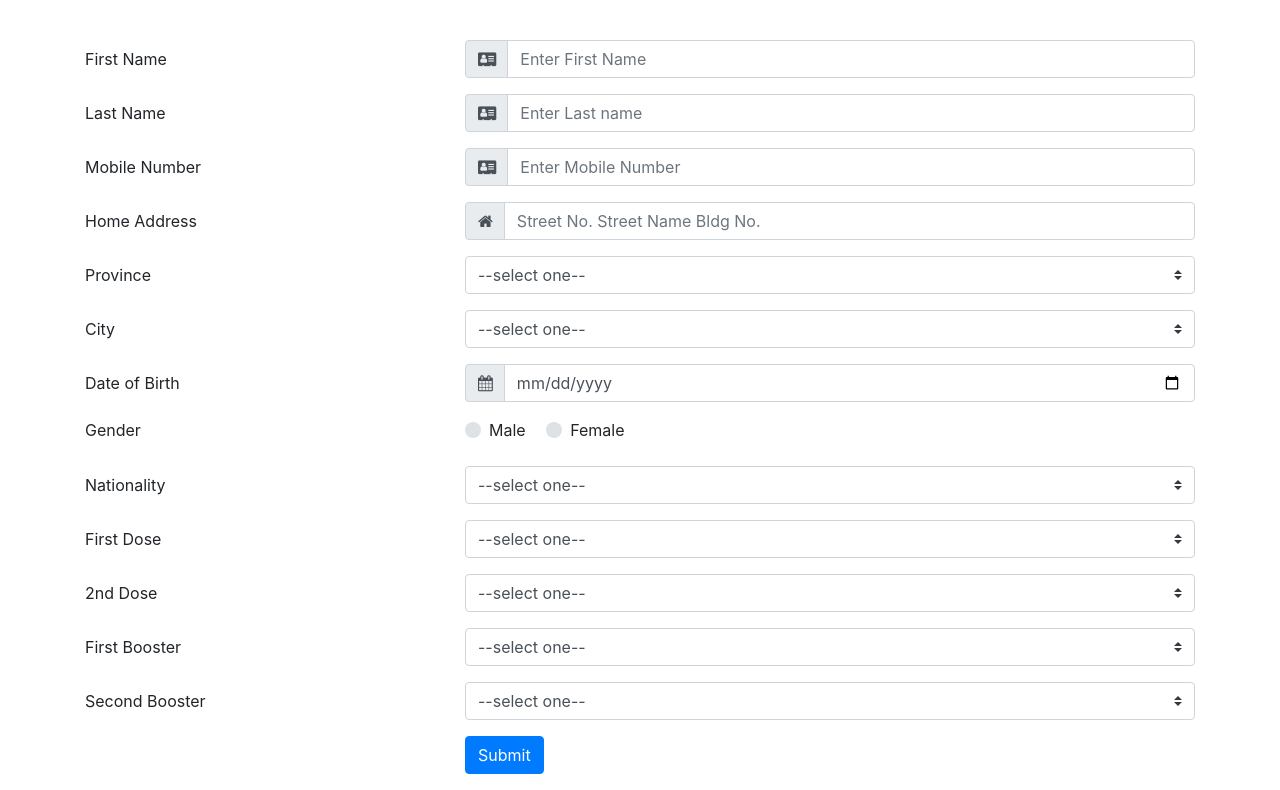
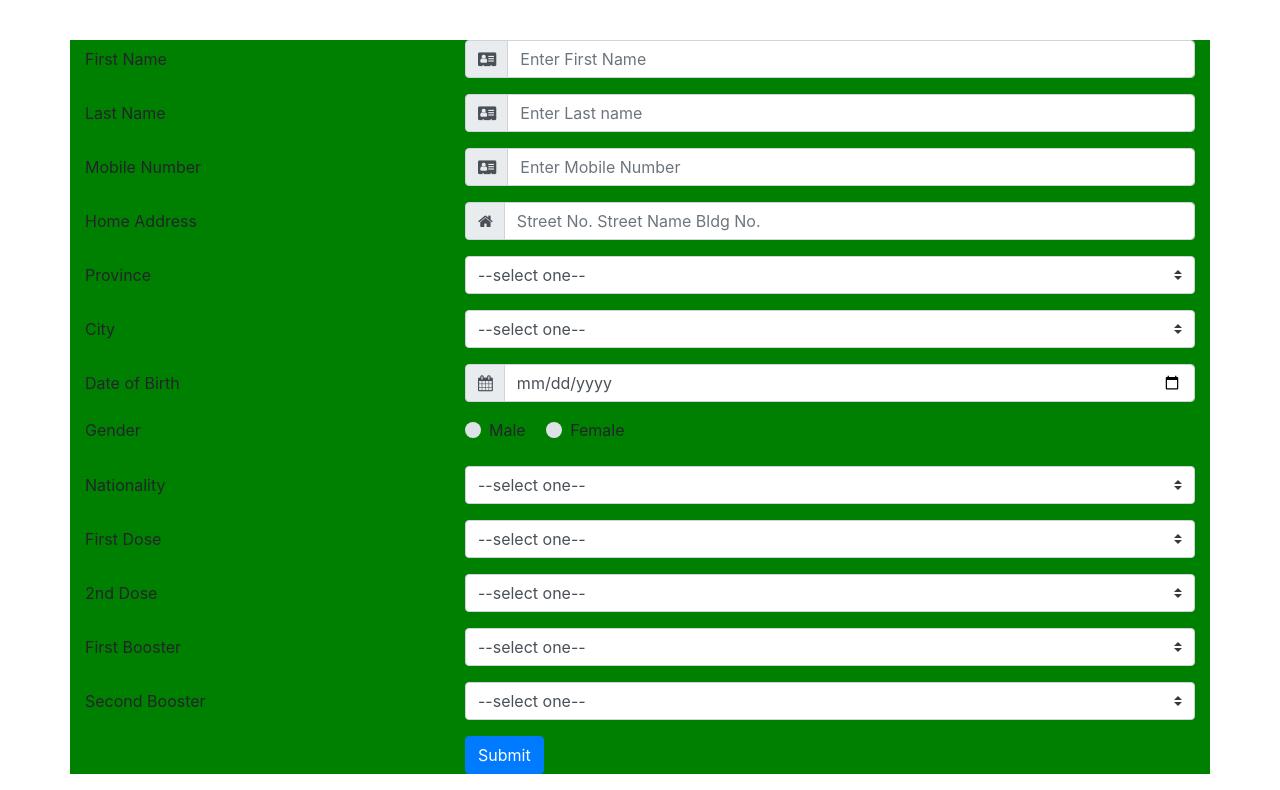
Before and after one commit to NaitsirhcEmorej07/DICT_CaseStudy, a PHP site: page / in a window 1280 px wide. Shown: the part 56-846 px from the top of the page. Run offline with PHP 8.4, Linux system fonts and the light colour scheme.

Commit message:
backgroundcolor

```diff
--- a/index.php
+++ b/index.php
@@ -16,13 +16,17 @@
     form{
       margin-top: 40px;
     }
+    .container{
+      background-color: green;
+    }
   </style>
+
 </head>
 
 <body>
   <?php
     include 'nav.php';
-    require_once 'database.php';
+    // require_once 'database.php';
   ?>
 <div class="container">
 <form method="POST" action="">
```
